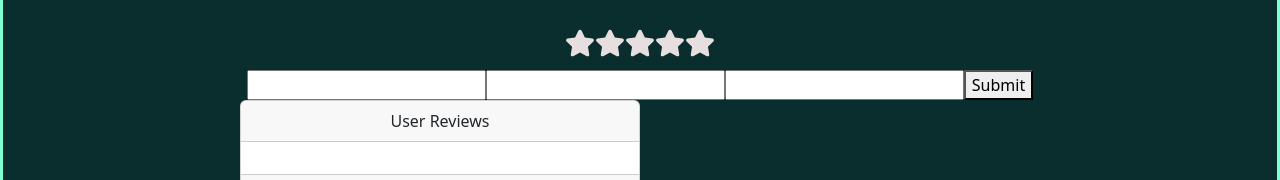
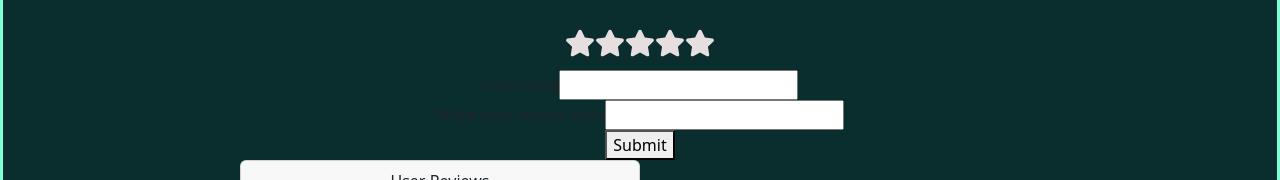
Before and after one commit to Sam-Lemon/MovieReviews, a React (Create React App) app: page / in a window 1280 px wide. Shown: the part 343-523 px from the top of the page. Built offline with nearby package versions, Linux system fonts and the light colour scheme.

Commit message:
got rid of headline bits

```diff
--- a/src/ReviewForm.jsx
+++ b/src/ReviewForm.jsx
@@ -18,15 +18,10 @@ import StarRating from "./StarRating";
 export default function ReviewForm () {
 
     const [userName, setUserName] = useState(" ");
-    const [headline, setHeadline] = useState(" ");
     const [reviewBody, setReviewBody] = useState(" ");
 
     function handleUserNameChange(e) {
         setUserName(e.target.value);
-    }
-
-    function handleHeadlineChange(e) {
-        setHeadline(e.target.value);
     }
 
     function handleReviewBodyChange(e) {
@@ -35,30 +30,33 @@ export default function ReviewForm () {
 
     function handleReset() {
         setUserName('');
-        setHeadline('');
         setReviewBody('');
     }
 
 
     return (
-        <div>
+        <div className="review-form">
             <form onSubmit={e => e.preventDefault()}>
                 <h1 className="review-stars"><StarRating /></h1>
+                <div>
+                    <div>
+                        <label className="form-usernameLabel">Username</label>
                         <input
-                    placeholder="Username"
+                            className="input-fields"
                             value={userName}
                             onChange={handleUserNameChange}
                         />
+                    </div>
+                    <div>
+                        <label className="form-reviewBodyLabel">Write your review here</label>
                         <input
-                    placeholder="Headline"
-                    value={headline}
-                    onChange={handleHeadlineChange}
-                />
-                <input
-                placeholder="Write your review here"
+                        className="input-fields"
+                        id="reviewBodyInput"
                         value={reviewBody}
                         onChange={handleReviewBodyChange}
                         />
+                    </div>
+                </div>
                 <button onClick={handleReset}>Submit</button>
             </form>
 
```
Lines whose indentation alone changed are shown as unchanged.
